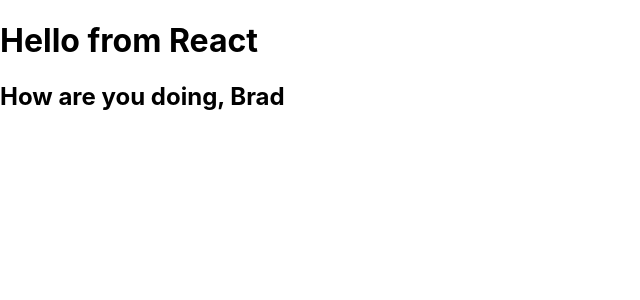
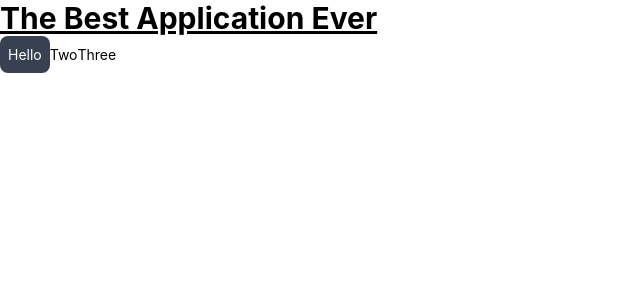
Before and after one commit to shur1m/InrixHack2022, a React (Create React App) app in the folder inrix-hack-site/: page / in a window 1280 px wide. Shown: the top 300 px of the page, without its empty margins (0-640 px from the left). Built offline with nearby package versions, Linux system fonts and the light colour scheme.

Commit message:
install tailwind

```diff
--- a/inrix-hack-site/package.json
+++ b/inrix-hack-site/package.json
@@ -10,6 +10,7 @@
     "gh-pages": "^4.0.0",
     "react": "^18.2.0",
     "react-dom": "^18.2.0",
+    "react-icons": "^4.6.0",
     "react-scripts": "5.0.1",
     "web-vitals": "^2.1.4"
   },
@@ -38,5 +39,8 @@
       "last 1 firefox version",
       "last 1 safari version"
     ]
+  },
+  "devDependencies": {
+    "tailwindcss": "^3.2.4"
   }
 }
--- a/inrix-hack-site/src/App.js
+++ b/inrix-hack-site/src/App.js
@@ -1,13 +1,19 @@
 import './App.css';
-
-const name = 'Brad'
+import IconButton from './components/IconButton'
 
 function App() {
   return (
-    <div className='container'>
-      <h1> Hello from React </h1>
-      <h2> How are you doing, {name}</h2>
-    </div>
+    <>
+      <div className='container'>
+        <h1 className = 'text-3xl font-bold underline'> The Best Application Ever </h1>
+      </div>
+
+      <div>
+        <IconButton icon = 'Hello' onClick = {() => {console.log('hi')}}/>
+        <button> Two </button>
+        <button> Three </button>
+      </div>
+    </>
   );
 }
 
--- /dev/null
+++ b/inrix-hack-site/src/components/IconButton.js
@@ -0,0 +1,24 @@
+import React from 'react'
+import PropTypes from 'prop-types'
+
+const IconButton = ({icon, onClick}) => {
+  return (
+    <button
+			className = 'bg-gray-700 text-white rounded-lg p-2'
+			onClick = {onClick}
+		>
+        {icon}
+    </button>
+  )
+}
+
+IconButton.defaultProps = {
+	color : 'steelBlue'
+}
+
+IconButton.propTypes = {
+	text : PropTypes.string,
+	onClick : PropTypes.func,
+}
+
+export default IconButton
--- a/inrix-hack-site/src/index.css
+++ b/inrix-hack-site/src/index.css
@@ -1,5 +1,10 @@
+@tailwind base;
+@tailwind components;
+@tailwind utilities;
+
 body {
   margin: 0;
+  font-size: 14px;
   font-family: -apple-system, BlinkMacSystemFont, 'Segoe UI', 'Roboto', 'Oxygen',
     'Ubuntu', 'Cantarell', 'Fira Sans', 'Droid Sans', 'Helvetica Neue',
     sans-serif;
@@ -11,3 +16,9 @@
   font-family: source-code-pro, Menlo, Monaco, Consolas, 'Courier New',
     monospace;
 }
+
+@layer components {
+  .container {
+    @apply text-black;
+  }
+}
--- /dev/null
+++ b/inrix-hack-site/tailwind.config.js
@@ -0,0 +1,8 @@
+/** @type {import('tailwindcss').Config} */
+module.exports = {
+  content: ["./src/**/*.{html,js}"],
+  theme: {
+    extend: {},
+  },
+  plugins: [],
+}
```
Also changed, not shown: 2 other files (tests, documents, lock files or other folders).
